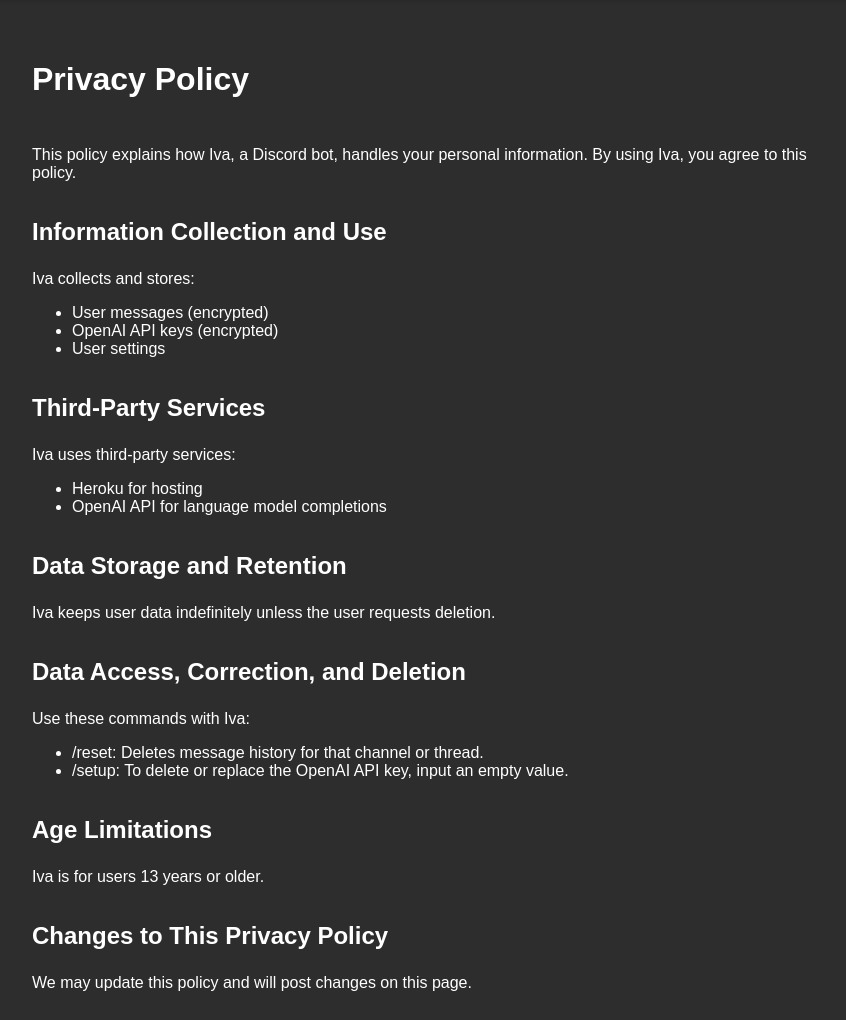
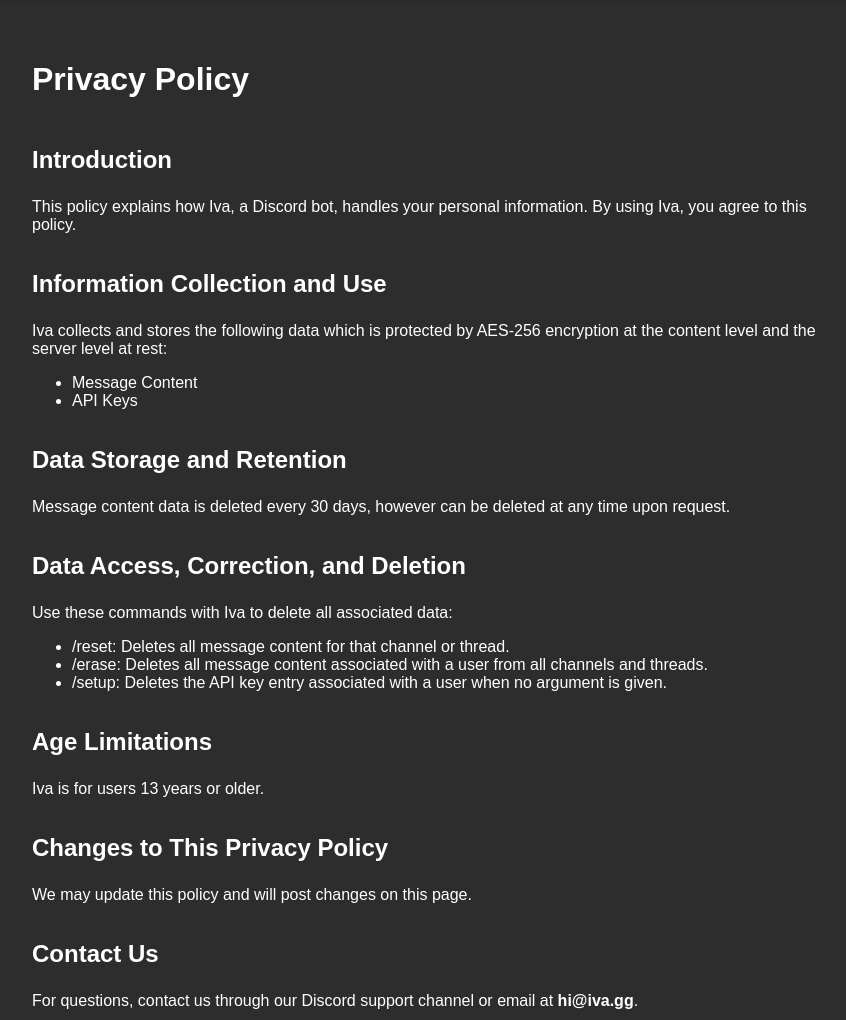
Before and after one commit to gutbash/gpt-iva-cord, a Python web app: template templates/privacy.html in a window 1280 px wide. Shown: the part 60-1080 px from the top of the page, without its empty margins (208-1054 px from the left). Run offline with Jinja, Linux system fonts and the light colour scheme; the template is opened without the code that fills it, so the values that code supplies are empty; some web fonts are replaced.

Commit message:
update privacy

```diff
--- a/templates/index.html
+++ b/templates/index.html
@@ -27,7 +27,7 @@
     </header>
     <div class="container">
         <h1>welcome to iva.</h1>
-        <p>iva is a project that aims to extend the capabilities of large language models.</p>
+        <p>iva is a research project that aims to extend the capabilities of large language models.</p>
     </div>
     <footer>
         <div class="footer-container">
--- a/templates/privacy.html
+++ b/templates/privacy.html
@@ -27,31 +27,25 @@
     </header>
     <div class="container">
         <h1>Privacy Policy</h1>
+        <h2>Introduction</h2>
         <p>This policy explains how Iva, a Discord bot, handles your personal information. By using Iva, you agree to this policy.</p>
 
         <h2>Information Collection and Use</h2>
-        <p>Iva collects and stores:</p>
+        <p>Iva collects and stores the following data which is protected by AES-256 encryption at the content level and the server level at rest:</p>
         <ul>
-            <li>User messages (encrypted)</li>
-            <li>OpenAI API keys (encrypted)</li>
-            <li>User settings</li>
-        </ul>
-
-        <h2>Third-Party Services</h2>
-        <p>Iva uses third-party services:</p>
-        <ul>
-            <li>Heroku for hosting</li>
-            <li>OpenAI API for language model completions</li>
+            <li>Message Content</li>
+            <li>API Keys</li>
         </ul>
 
         <h2>Data Storage and Retention</h2>
-        <p>Iva keeps user data indefinitely unless the user requests deletion.</p>
+        <p>Message content data is deleted every 30 days, however can be deleted at any time upon request.</p>
 
         <h2>Data Access, Correction, and Deletion</h2>
-        <p>Use these commands with Iva:</p>
+        <p>Use these commands with Iva to delete all associated data:</p>
         <ul>
-            <li>/reset: Deletes message history for that channel or thread.</li>
-            <li>/setup: To delete or replace the OpenAI API key, input an empty value.</li>
+            <li>/reset: Deletes all message content for that channel or thread.</li>
+            <li>/erase: Deletes all message content associated with a user from all channels and threads.</li>
+            <li>/setup: Deletes the API key entry associated with a user when no argument is given.</li>
         </ul>
 
         <h2>Age Limitations</h2>
```
